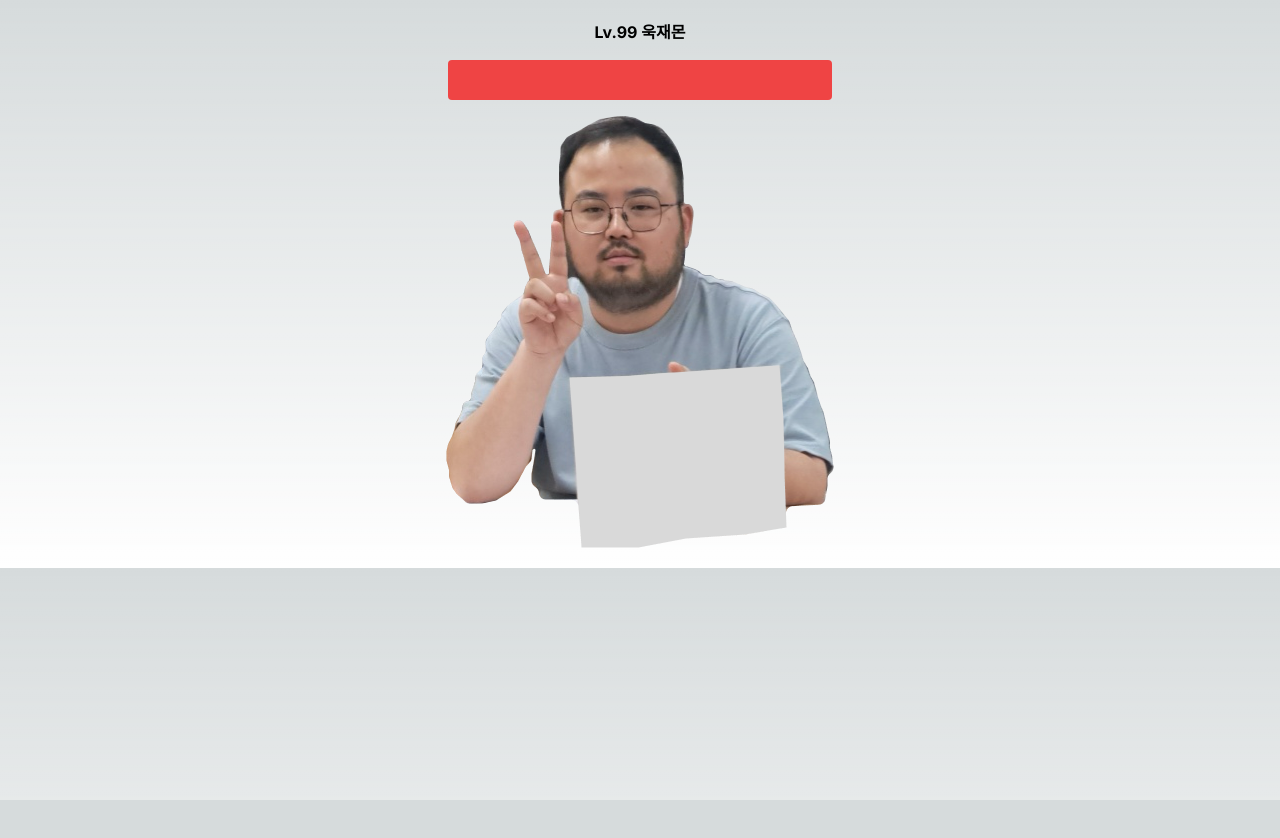
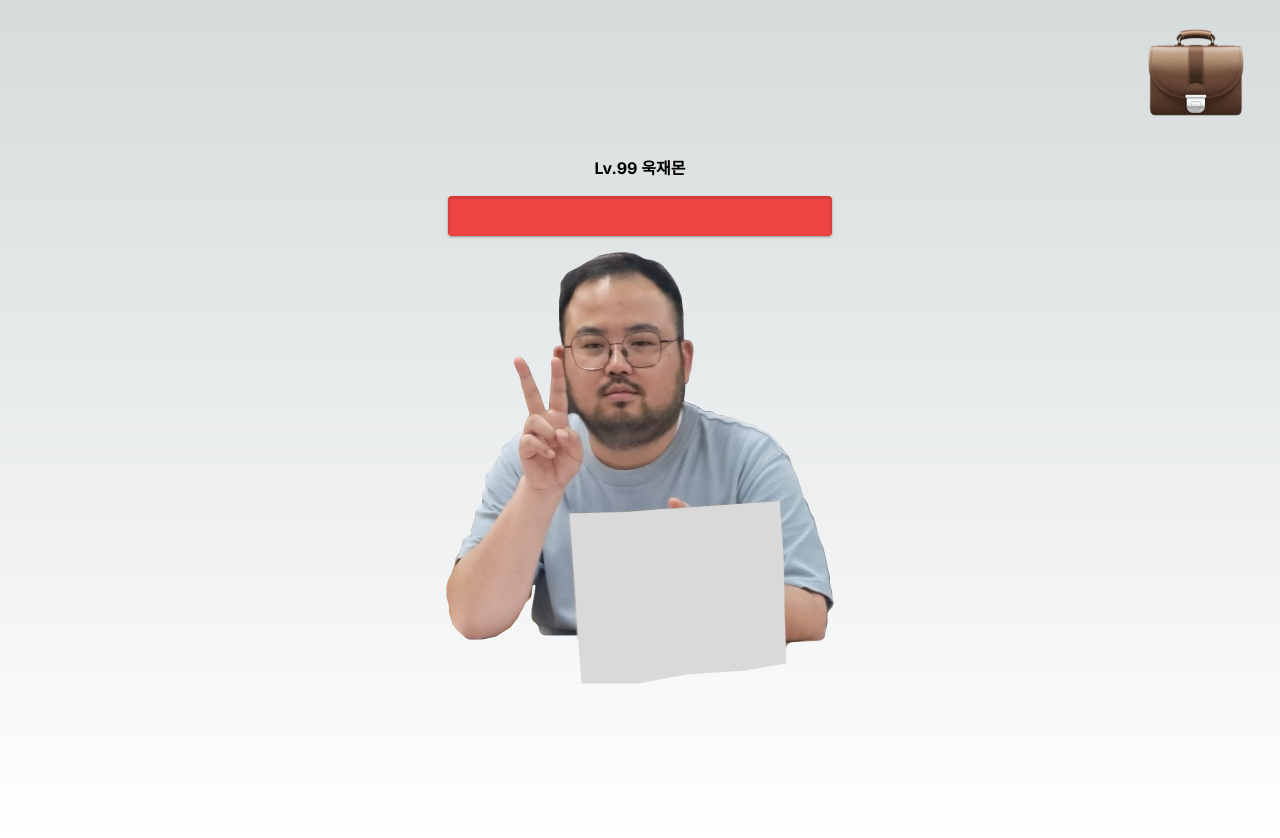
Before and after one commit to Nicknul/Amplify-2, a Next.js app in the folder front/: page / in a window 1280 px wide. Before the commit the page ends 800 px from the top, so only its background shows below. Built offline with nearby package versions, Linux system fonts and the light colour scheme.

Commit message:
:adhesive_bandage: 정호연 : 인벤토리 img 추가, css 수정

```diff
--- a/front/src/components/GaugeBar.tsx
+++ b/front/src/components/GaugeBar.tsx
@@ -3,6 +3,7 @@ import { useGauge } from '../hooks/useGauge';
 import Modal from './Modal';
 import Image from 'next/image';
 import kongImage from '../public/kong.png'; // 이미지 파일을 import
+import bag from '../public/bag.png';
 
 type GaugeBarProps = {
   initialValue: number;
@@ -16,15 +17,15 @@ const GaugeBar: React.FC<GaugeBarProps> = ({ initialValue }) => {
   };
 
   return (
+    <div className="relative flex justify-center min-h-screen">
       <div className="flex flex-col items-center justify-center">
         <div className="font-bold mb-4">Lv.99 욱재몬</div>
-      <div className="mb-4 w-96 h-10 bg-yellow-300 rounded overflow-hidden">
+        <div className="mb-4 w-96 h-10 bg-yellow-300 rounded overflow-hidden shadow shadow-black/30">
           <div
-          className="h-full bg-red-500 transition-width duration-300 ease-in-out"
+            className="h-full bg-red-500 transition-width duration-300 ease-in-out shadow-inner shadow-black/20"
             style={{ width: `${gauge}%` }}
           ></div>
         </div>
-      <div>
         <Image
           src={kongImage}
           alt="Kong"
@@ -32,7 +33,11 @@ const GaugeBar: React.FC<GaugeBarProps> = ({ initialValue }) => {
           className={`cursor-pointer ${isShaking ? 'animate-shake' : ''}`} // 클릭 시에만 애니메이션 적용
         />
       </div>
-
+      <Image
+        src={bag}
+        alt="bag"
+        className="absolute right-4 w-24 h-24 transform transition-transform duration-300 hover:scale-110" // 오른쪽 상단에 위치
+      />
       {isSuccess && <Modal message="The gauge is fully depleted." onClose={handleCloseModal} />}
     </div>
   );
```
Lines whose indentation alone changed are shown as unchanged.
